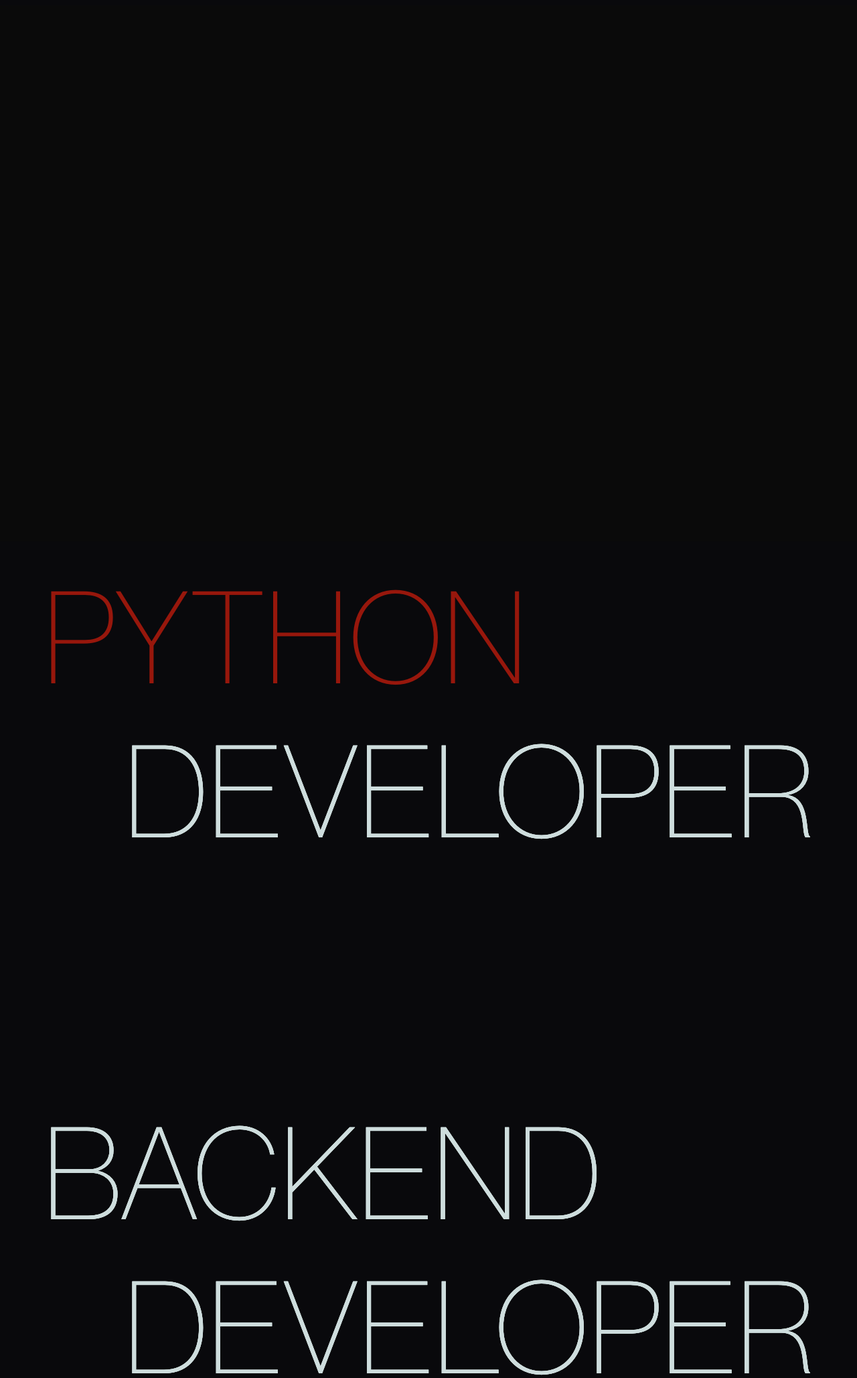
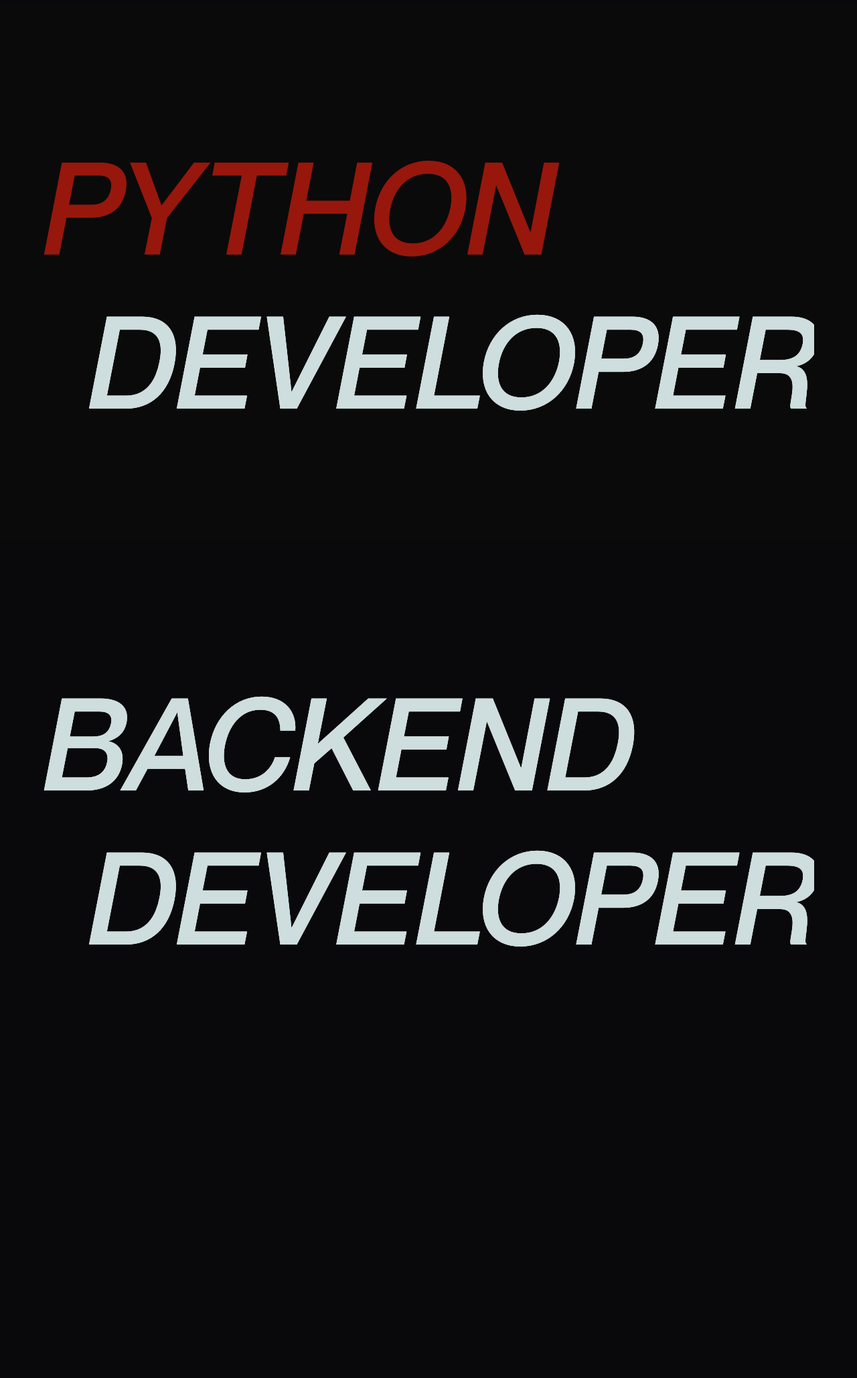
Before and after one commit to Garridot/tomasgarrido-, a Flask app: page / in a window 1280 px wide. Shown: the part 792-2849 px from the top of the page at 67% size. Run offline with Flask 2, Linux system fonts and the light colour scheme; some libraries are stand-ins or nearby versions; some web fonts are replaced.

Commit message:
updated transition--1 style

```diff
--- a/static/css/final_cut.css
+++ b/static/css/final_cut.css
@@ -556,12 +556,12 @@ main{
 
 
 
-/**** TRANSITION-1 ****/
+/* #### TRANSITION-1 #### */
 
 .transition--1 {
     width: 90%;
     margin: auto;
-    margin-top: 100vh;
+    margin-top: 20vh;
     overflow: hidden;
 }
 
@@ -578,7 +578,7 @@ main{
     font-size: 15vw;
     text-transform: uppercase;
     white-space: nowrap;
-    font-family: "NeueMontreal-Light";
+    font-family: "NeueMontreal-Italic";
     display: flex;
     margin: 0;
     transition-duration: 1s;
@@ -587,19 +587,19 @@ main{
 
 .data:nth-child(1) span:nth-child(1) h1{
     color:  rgb(151, 23, 12);
-
 }
 
 .data span:nth-child(2) h1{
     justify-content: end;
 }
 
-.transition--1 h1::after,.transition--1 h1::before{
+.transition--1 h1::after,
+.transition--1 h1::before{
     content: attr(data-text);
     font-size: 15vw;
     text-transform: uppercase;
     white-space: nowrap;
-    font-family: "NeueMontreal-Light";
+    font-family: "NeueMontreal-Italic";
     display: flex;
     margin: 0;
     transition-duration: 1s;
```
